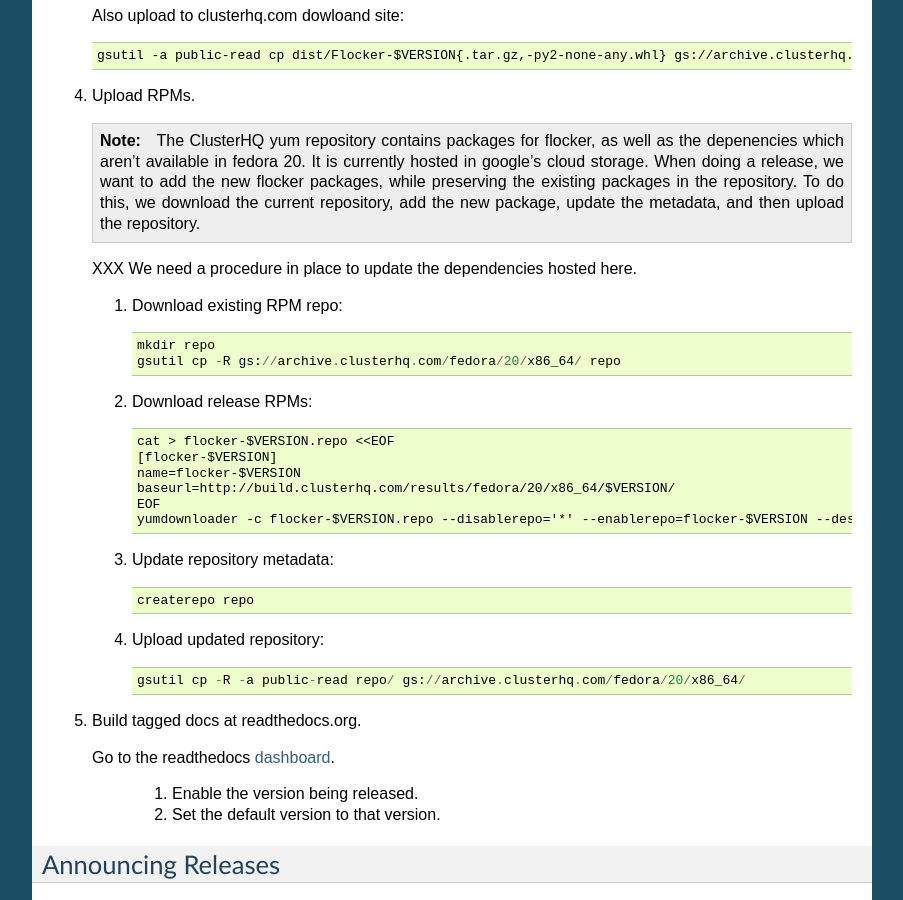
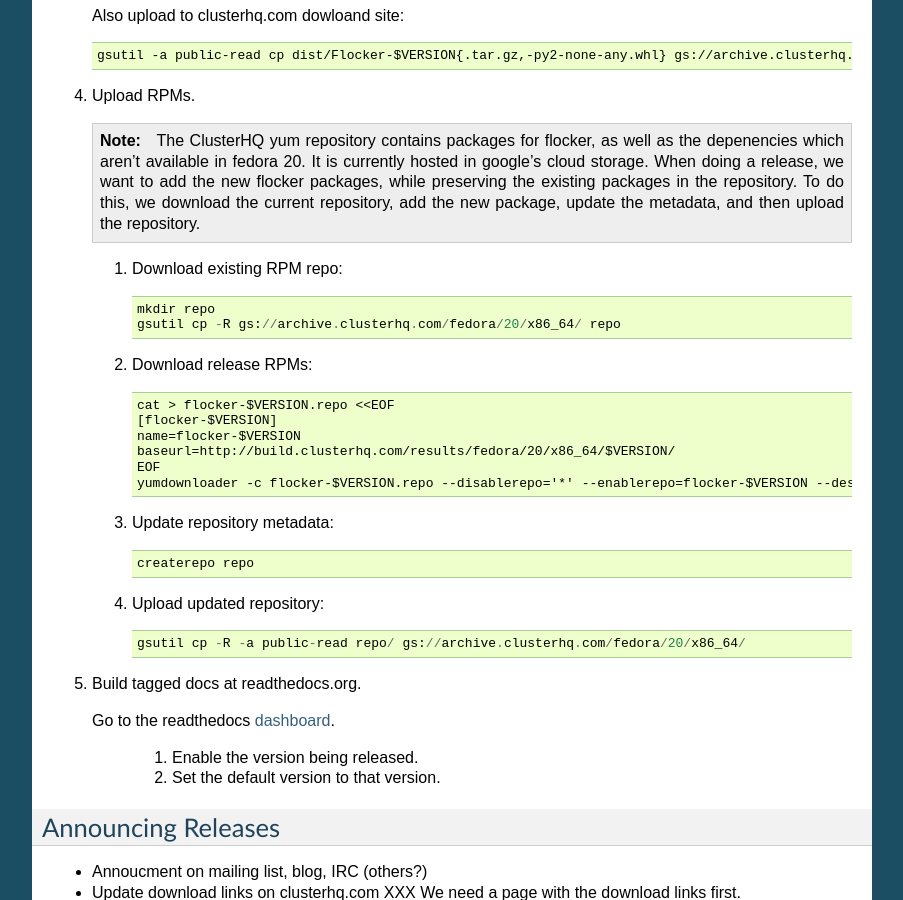
Before and after one commit to ClusterHQ/flocker, a Sphinx documentation site: the page built from docs/release-process.rst, in a window 1280 px wide and 900 px high, scrolled down 1537 px. Shown: the whole window, without its empty margins (198-1101 px from the left). Built offline with Sphinx 7.4.7, drawn with Linux system fonts in a browser that asks for light colours.

Commit message:
Headings.

```diff
--- a/INSTALL.rst
+++ b/INSTALL.rst
@@ -25,7 +25,7 @@
 ------
 
 Fedora
-------
+^^^^^^
 
 ::
 
--- a/docs/release-process.rst
+++ b/docs/release-process.rst
@@ -91,8 +91,6 @@
       When doing a release, we want to add the new flocker packages, while preserving the existing packages in the repository.
       To do this, we download the current repository, add the new package, update the metadata, and then upload the repository.
 
-   XXX We need a procedure in place to update the dependencies hosted here.
-
    1. Download existing RPM repo::
 
          mkdir repo
```
